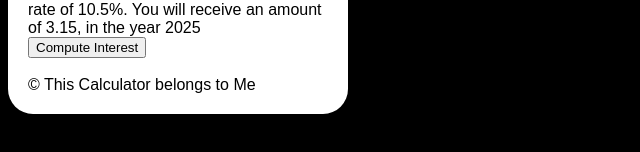
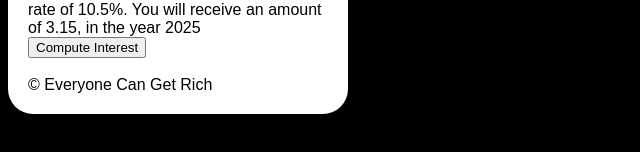
Before and after one commit to mesizm/Simple-Interest-Calculator, a plain HTML site: page index.html in a window 1280 px wide. Shown: the part 226-378 px from the top of the page, 0-640 px from the left. Drawn offline with Linux system fonts and the light colour scheme.

Commit message:
simple interest rate calculator

```diff
--- a/index.html
+++ b/index.html
@@ -36,7 +36,7 @@
         <button onclick="compute()">Compute Interest</button>
         <footer>
             <br>
-            &#169; This Calculator belongs to Me
+            &#169; Everyone Can Get Rich
         </footer>
     </div>
 
```
